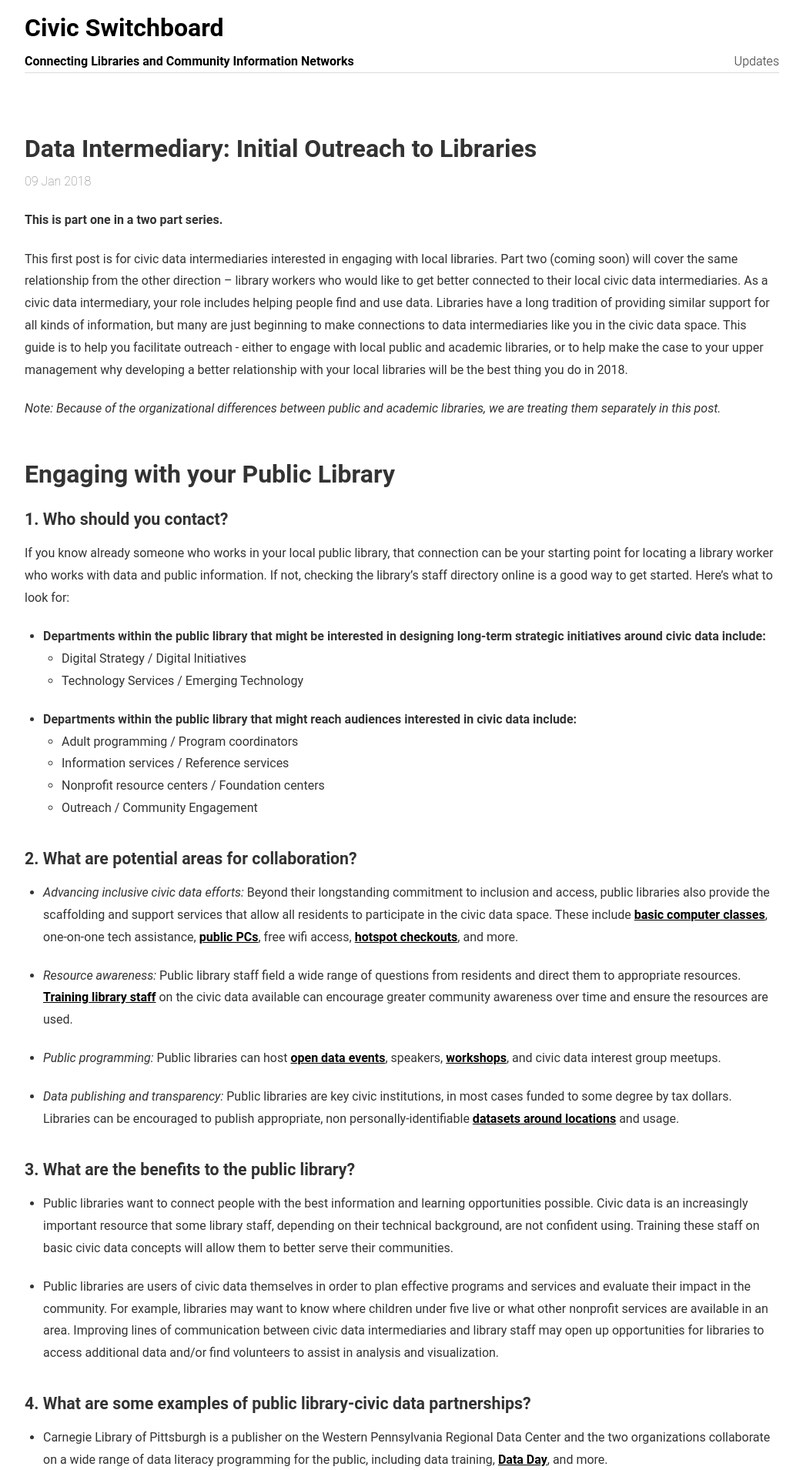
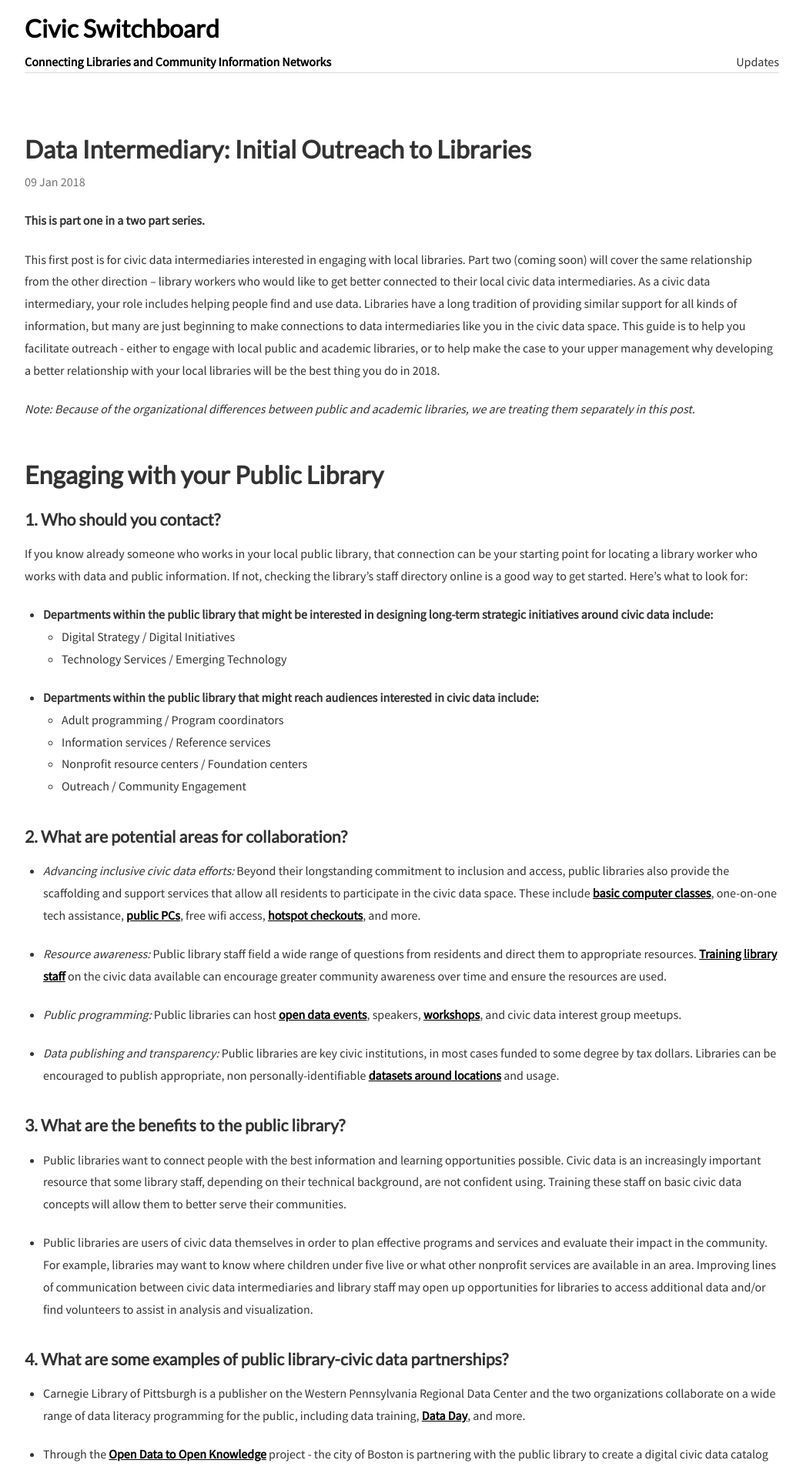
Before and after one commit to civic-switchboard/civic-switchboard.github.io.first, a Jekyll site: the page built from _posts/2018-01-09-post_2.md, in a window 1280 px wide. Shown: the top 1910 px of the page at 77% size, without its empty margins (118-1161 px from the left). Built offline with Jekyll 4.4.1, drawn with Linux system fonts in a browser that asks for light colours.

Commit message:
added web fonts

```diff
--- a/_sass/typography.scss
+++ b/_sass/typography.scss
@@ -5,7 +5,7 @@
 
 body
 {
-  font-family : "Roboto", "Helvetica Neue", "Helvetica", "Arial", sans-serif;
+  font-family : "Source Sans Pro", "Roboto", "Helvetica Neue", "Helvetica", "Arial", sans-serif;
   font-style: normal;
   font-weight: 400;
   font-size   : 16px;
@@ -21,18 +21,21 @@ p, ul, ol {
 }
 
 h1 {
+	font-family: "Lato", sans-serif;
 	font-size: 2.25em; /* 36px/16px */
 	line-height: 1.8em;
 	padding: 0.33335em 0; /* 12px/36px * 2 (Use padding instead of margin to maintain proximity with paragraph) */
 }
 
 h2 {
+	font-family: "Lato", sans-serif;
 	font-size: 1.5em; /* 24px/16px */
 	line-height: 1.8em;
 	padding: 1em 0 0 0; /* 12px/24px * 2, only top (Use padding instead of margin to maintain proximity with paragwithph) */
 }
 
 h3, h4, h5, h6 {
+	font-family: "Lato", sans-serif;
 	font-size: 1.125em; /* 18px/16px */
 	line-height: 1.8em;
 	padding: 0.66667em 0; /* 12px/18px * 2 (Use padding instead of margin to maintain proximity with paragraph) */
```
